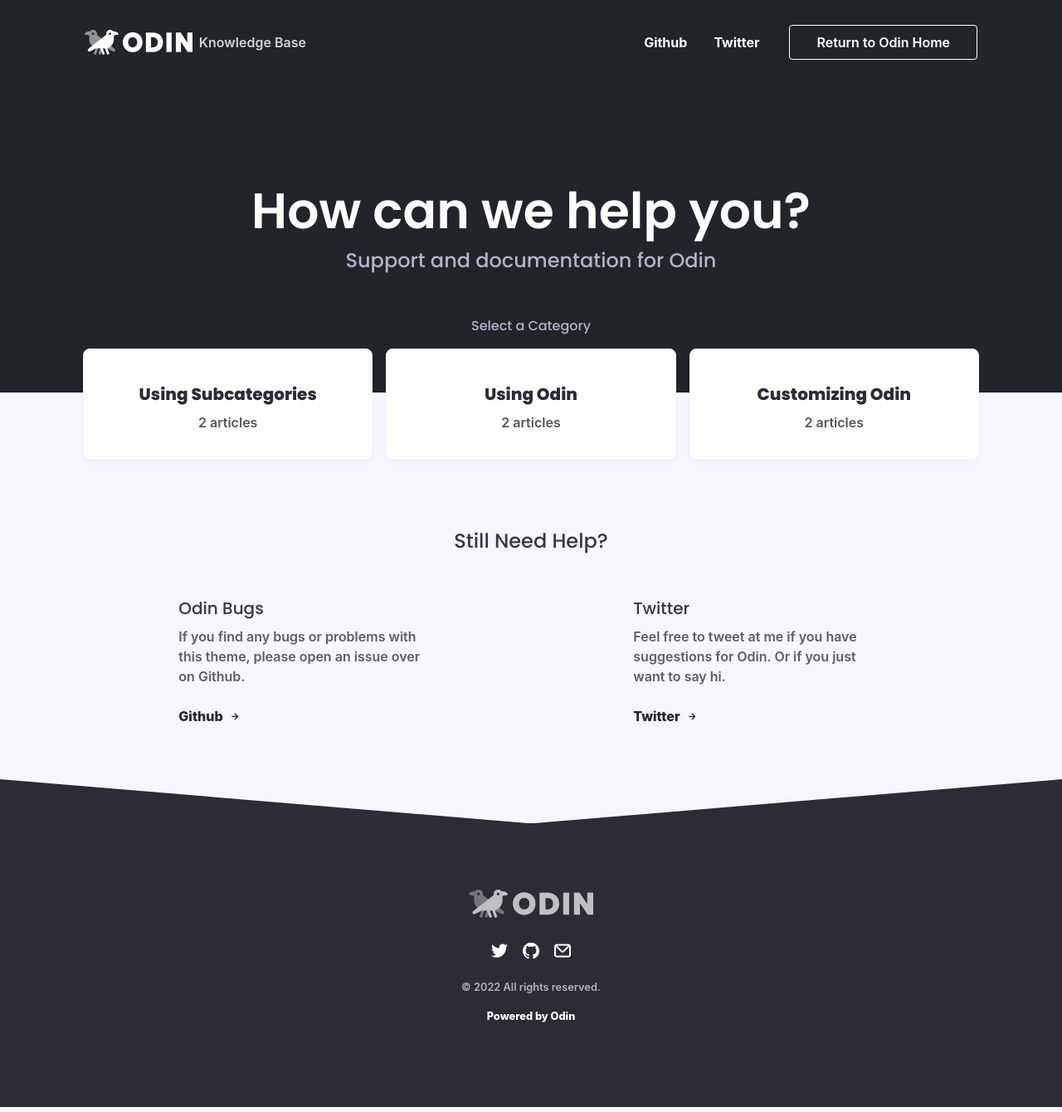
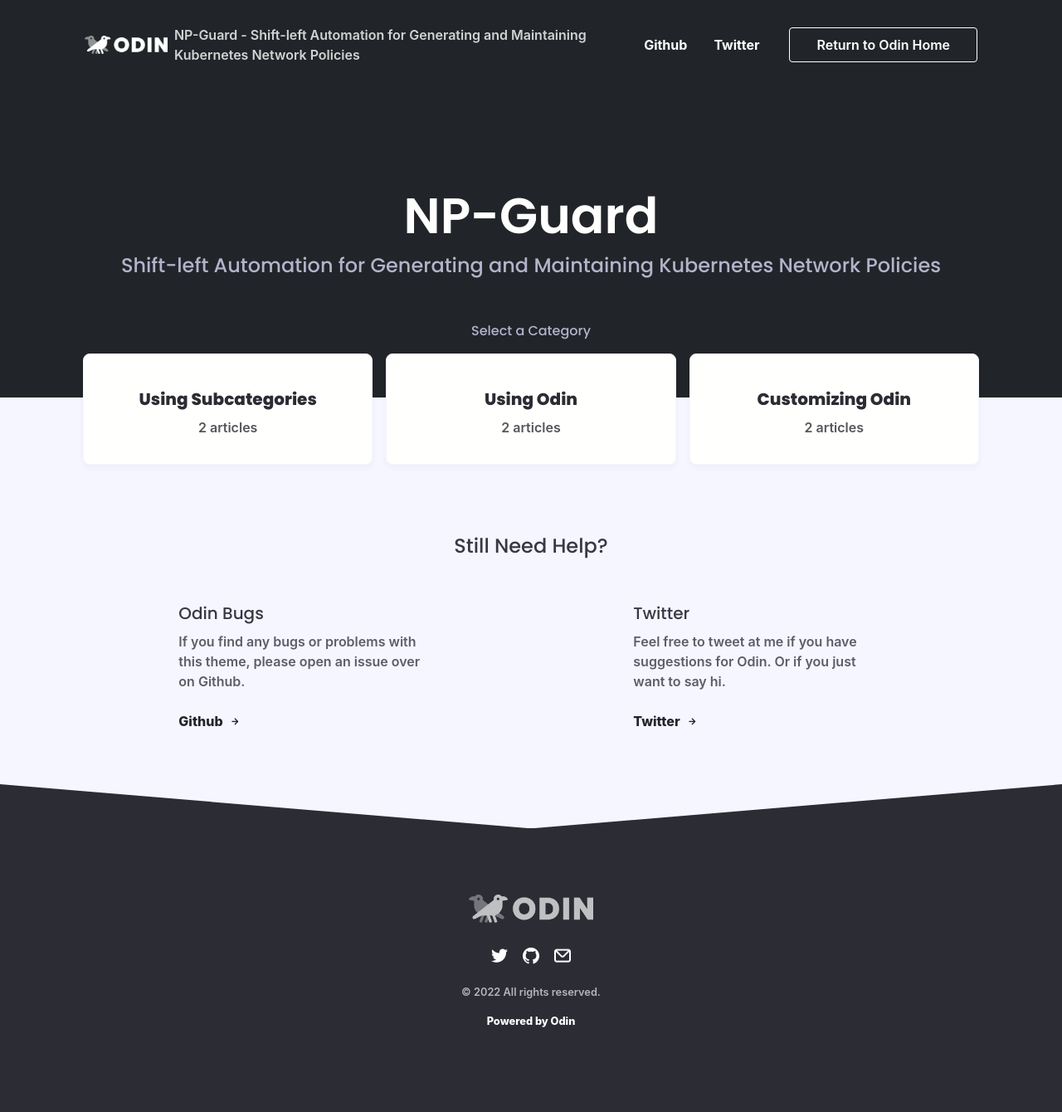
Before and after one commit to tkwsniva/np-guard, a Jekyll site: the page built from index.html, in a window 1280 px wide. Shown: the whole page at 83% size. Built offline with Jekyll 4.4.1, drawn with Linux system fonts in a browser that asks for light colours; nearby versions of some CDN libraries; some web fonts are replaced; comment, search, counter and statistics services are not loaded.

Commit message:
Update _config.yml

```diff
--- a/_config.yml
+++ b/_config.yml
@@ -18,19 +18,19 @@
 # You can create any custom variable you would like, and they will be accessible
 # in the templates via {{ site.myvariable }}.
 
-title: Odin - A Jekyll Knowledge Base Theme
-description: Odin is a simple to setup and use Jekyll theme for help desks and knowledge bases. Hosts for free on Github Pages!
-baseurl: /odin # the subpath of your site, e.g. /support
+title: NP-Guard
+description: Shift-left Automation for Generating and Maintaining Kubernetes Network Policies
+baseurl: /np-guard
 url: https://teaguns.github.io # the base hostname AND PROTOCOL for your site, e.g. http://example.com
 permalink: /:categories/:title
 
-content_type: Knowledge Base #Define whether this is a knowledge base, help center, or something else
+content_type: NP-Guard - Shift-left Automation for Generating and Maintaining Kubernetes Network Policies
 use_authors: true #Set this to false to disable showing post authors
 
 brand_logo: logo.png
-brand_name: Odin
-header: How can we help you?
-subheader: Support and documentation for Odin
+brand_name: NP-Guard
+header: NP-Guard
+subheader: Shift-left Automation for Generating and Maintaining Kubernetes Network Policies
 
 meta_image: odin-meta.png
 
```
